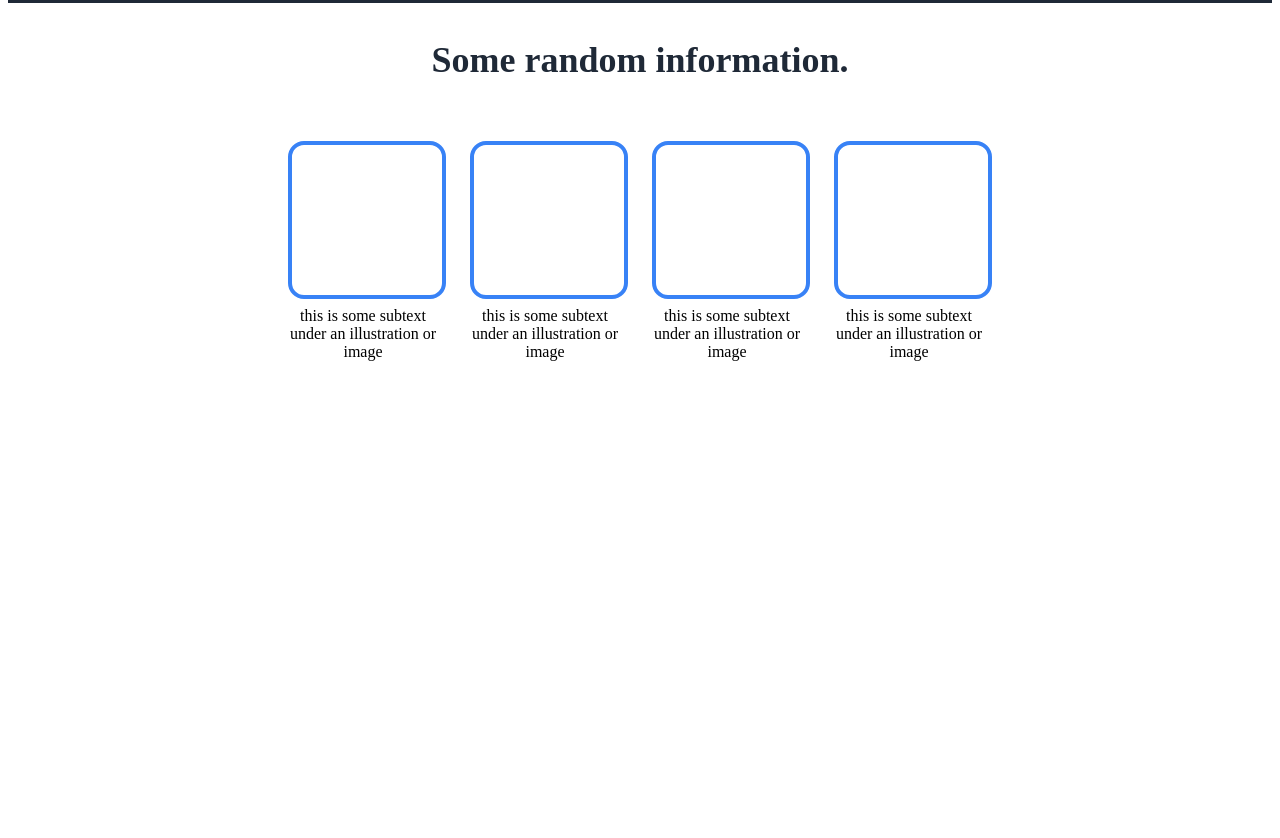
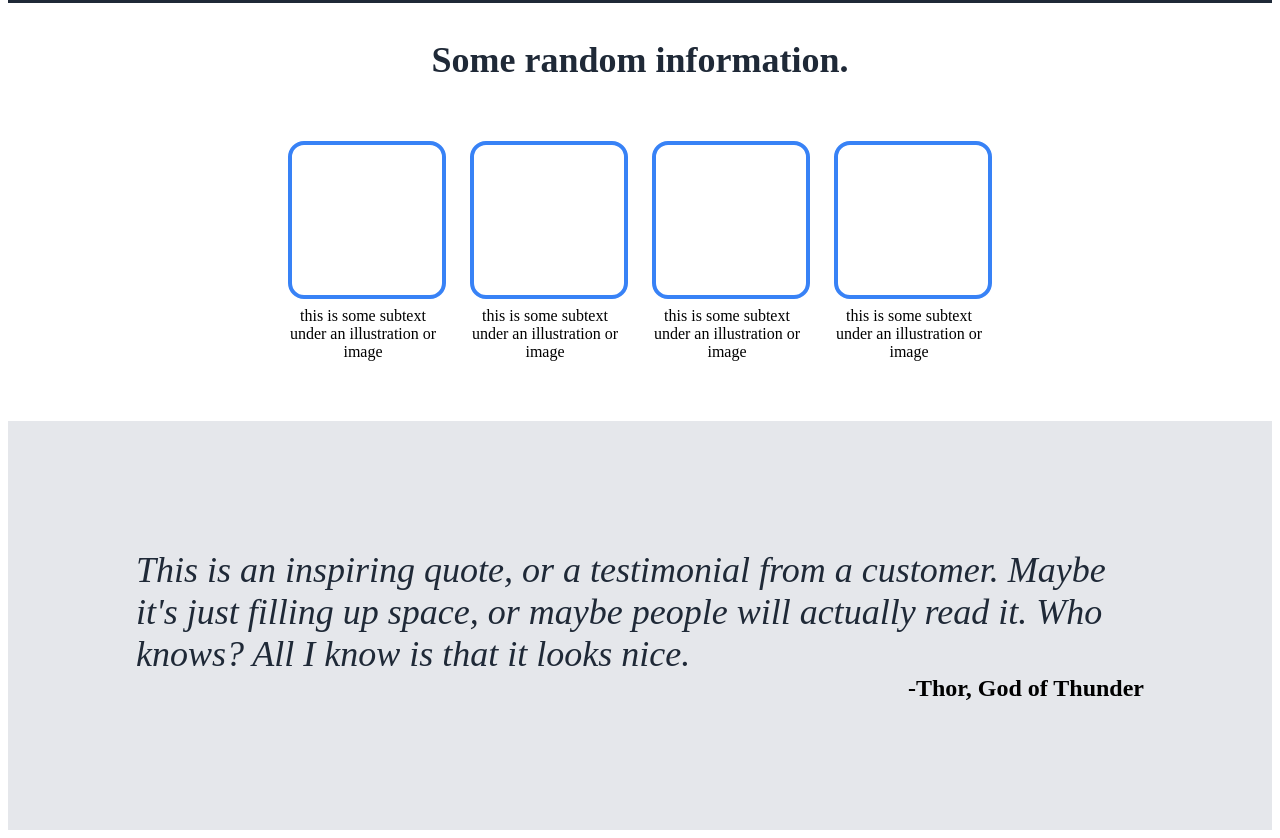
Before and after one commit to mattzh6/odin-landing-page, a plain HTML site: page index.html in a window 1280 px wide. Shown: the part 699-1537 px from the top of the page. Before the commit the page ends 1092 px from the top, so only its background shows below. Drawn offline with Linux system fonts and the light colour scheme.

Commit message:
added quote and author

```diff
--- a/index.html
+++ b/index.html
@@ -75,24 +75,28 @@
     </div>
 
 
-    <!-- <div class="quote">
+    <div class="quote-content">
+        <div class="quote">
             This is an inspiring quote, or a testimonial from a customer. Maybe it's just
             filling up space, or maybe people will actually read it. Who knows? All I know is that it looks nice.
         </div>
+
         <div class="quoted-author">
             -Thor, God of Thunder
         </div>
+    </div>
 
-        <div class="action">
+
+        <!-- <div class="action">
             <div>Call to action! It's time!</div>
             <div>Sign up for our product by clicking that button right over there!</div>
             <div>
                 <button>Sign up</button>
             </div>
         </div>
-    </div>
+    </div> -->
 
-    <div class="footer">
+    <!-- <div class="footer">
         Copyright The Odin Project 2021
     </div> -->
 </body>
--- a/style.css
+++ b/style.css
@@ -105,3 +105,25 @@ a {
     width: 150px;
     text-align: center;
 }
+
+.quote-content {
+    background-color: #E5E7EB;
+    flex-direction: column;
+    padding: 128px;
+    margin-top: 36px;
+}
+
+.quote {
+    font-size: 36px;
+    color: #1F2937;
+    font-style: italic;
+    align-items: center;
+    flex-wrap: wrap;
+}
+
+.quoted-author {
+    font-style: normal;
+    font-weight: bold;
+    font-size: 24px;
+    text-align: end;
+}
```
